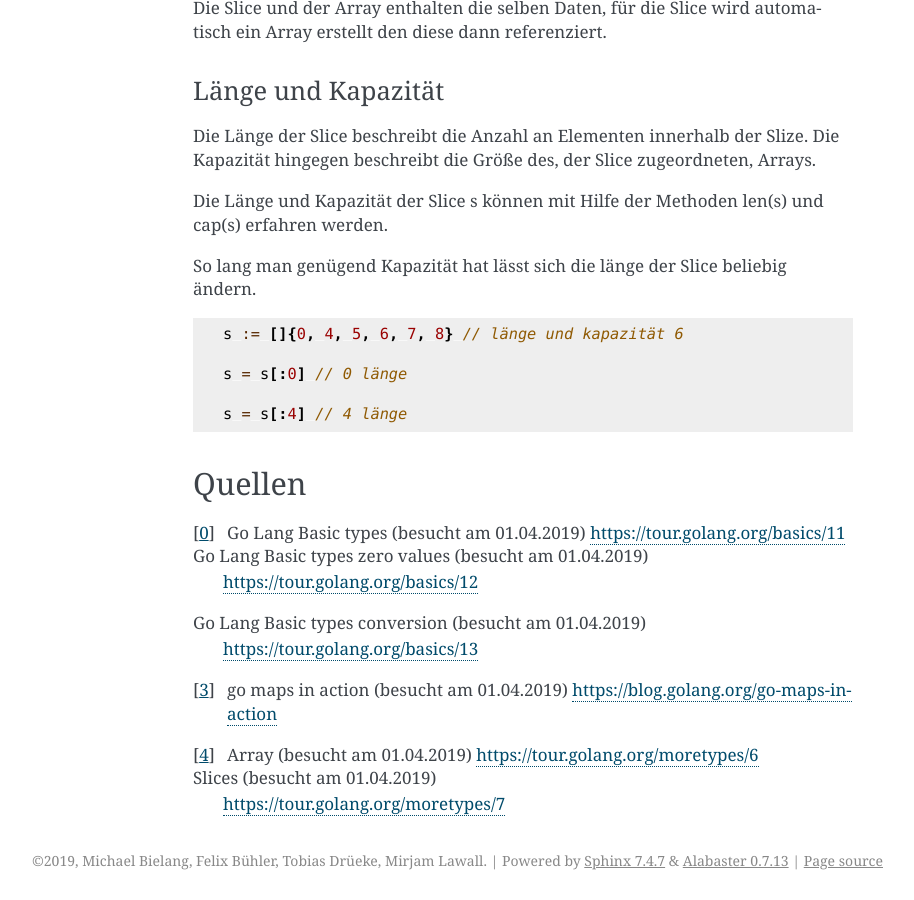
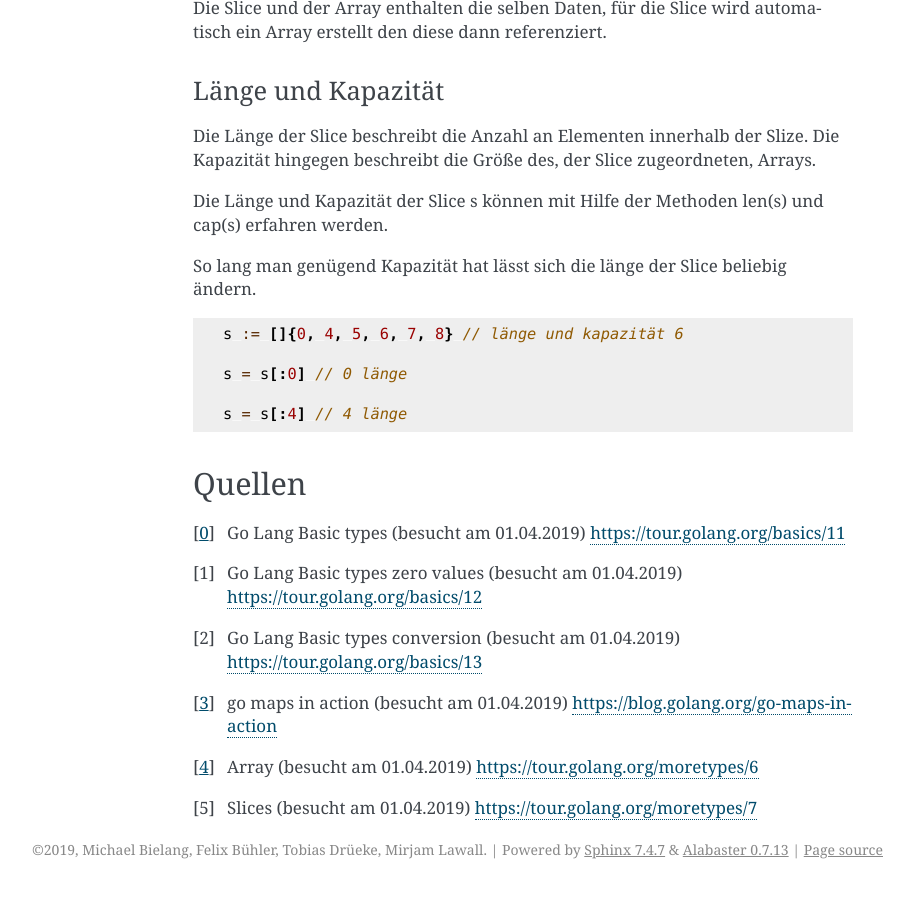
Before and after one commit to michaelBielang/universityProject-from_all_a_bit, a Sphinx documentation site: the page built from source/datentypen.rst, in a window 1280 px wide and 900 px high, scrolled down 4183 px. Shown: the whole window, without its empty margins (227-1141 px from the left). Built offline with Sphinx 7.4.7, drawn with Linux system fonts in a browser that asks for light colours.

Commit message:
Update datentypen.rst

```diff
--- a/source/datentypen.rst
+++ b/source/datentypen.rst
@@ -244,13 +244,13 @@ Quellen
 
 .. [0] Go Lang Basic types (besucht am 01.04.2019)
     https://tour.golang.org/basics/11
-Go Lang Basic types zero values (besucht am 01.04.2019)
+.. [1] Go Lang Basic types zero values (besucht am 01.04.2019)
     https://tour.golang.org/basics/12
-Go Lang Basic types conversion (besucht am 01.04.2019)
+.. [2] Go Lang Basic types conversion (besucht am 01.04.2019)
     https://tour.golang.org/basics/13
 .. [3] go maps in action (besucht am 01.04.2019)
     https://blog.golang.org/go-maps-in-action
 .. [4] Array (besucht am 01.04.2019)
     https://tour.golang.org/moretypes/6
-Slices (besucht am 01.04.2019)
+.. [5] Slices (besucht am 01.04.2019)
     https://tour.golang.org/moretypes/7
```
